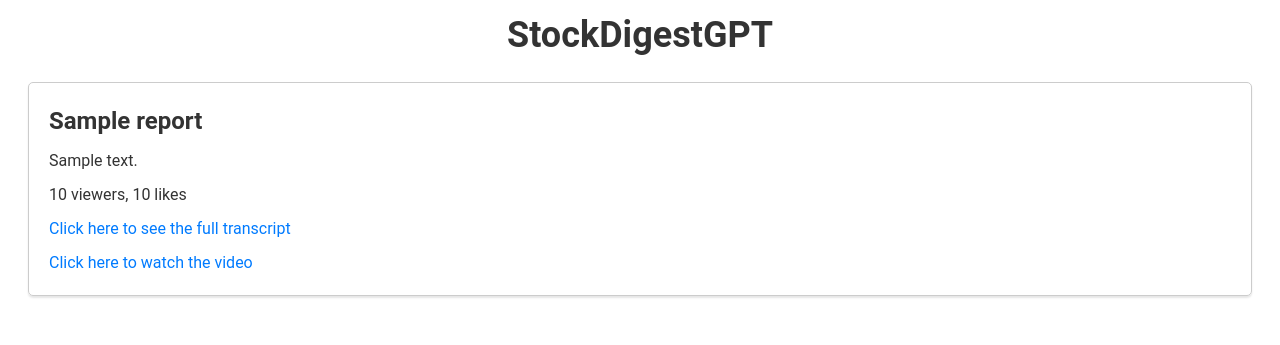
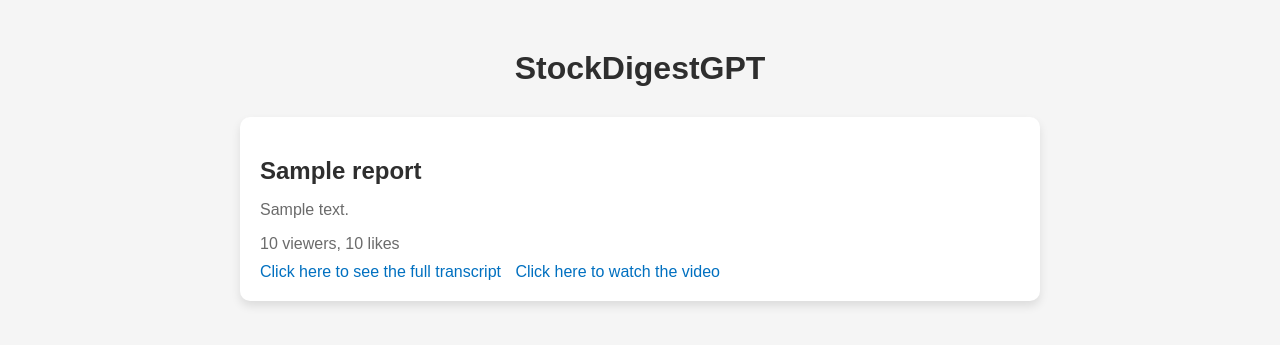
Before and after one commit to Nature711/youtube-video-summary-with-chatgpt, a Flask app: template templates/index.html in a window 1280 px wide. Shown: the top 345 px of the page. Run offline with Flask 2, Linux system fonts and the light colour scheme; the template is opened without the code that fills it: most values are stand-ins (such as "Sample title", 1, 10 or a date in 2020).

Commit message:
add basic styling

```diff
--- a/static/style.css
+++ b/static/style.css
@@ -1,61 +1,53 @@
-/* Global Styles */
+body {
+  font-family: Arial, sans-serif;
+  background-color: #F5F5F5;
+}
 
-body {
-    font-family: 'Roboto', sans-serif;
-    font-size: 16px;
-    line-height: 1.5;
-    color: #333;
-    background-color: #fff;
-  }
+.container {
+  max-width: 800px;
+  margin: 0 auto;
+}
 
-  a {
-    color: #007bff;
-    text-decoration: none;
-  }
+h1 {
+  text-align: center;
+  color: #2E2E2E;
+  margin-top: 50px;
+  margin-bottom: 30px;
+}
 
-  /* Header Styles */
+.card {
+  background-color: white;
+  border-radius: 10px;
+  box-shadow: 0px 5px 10px rgba(0, 0, 0, 0.1);
+  padding: 20px;
+  margin-bottom: 30px;
+  transition: box-shadow 0.2s ease-in-out;
+}
 
-  header {
-    padding: 20px;
-    background-color: #007bff;
-    color: #fff;
-  }
+.card:hover {
+  box-shadow: 0px 10px 20px rgba(0, 0, 0, 0.2);
+}
 
-  h1 {
-    margin: 0;
-    font-size: 36px;
-    text-align: center;
-  }
+h2 {
+  color: #2E2E2E;
+  font-size: 24px;
+  margin-bottom: 10px;
+}
 
-  /* Card Styles */
+p {
+  color: #6B6B6B;
+  font-size: 16px;
+  margin-bottom: 10px;
+}
 
-  .card {
-    margin: 20px;
-    padding: 20px;
-    border: 1px solid #ccc;
-    border-radius: 5px;
-    box-shadow: 0 2px 2px rgba(0, 0, 0, 0.1);
-  }
+a {
+  color: #0070C0;
+  font-size: 16px;
+  margin-right: 10px;
+  text-decoration: none;
+  transition: color 0.2s ease-in-out;
+}
 
-  .card h2 {
-    margin: 0;
-    font-size: 24px;
-  }
-
-  .card p {
-    margin: 10px 0;
-  }
-
-  .card a {
-    display: block;
-    margin-top: 10px;
-  }
-
-  /* Footer Styles */
-
-  footer {
-    padding: 20px;
-    background-color: #f7f7f7;
-    text-align: center;
-    font-size: 14px;
-  }
+a:hover {
+  color: #004E8C;
+}
```
